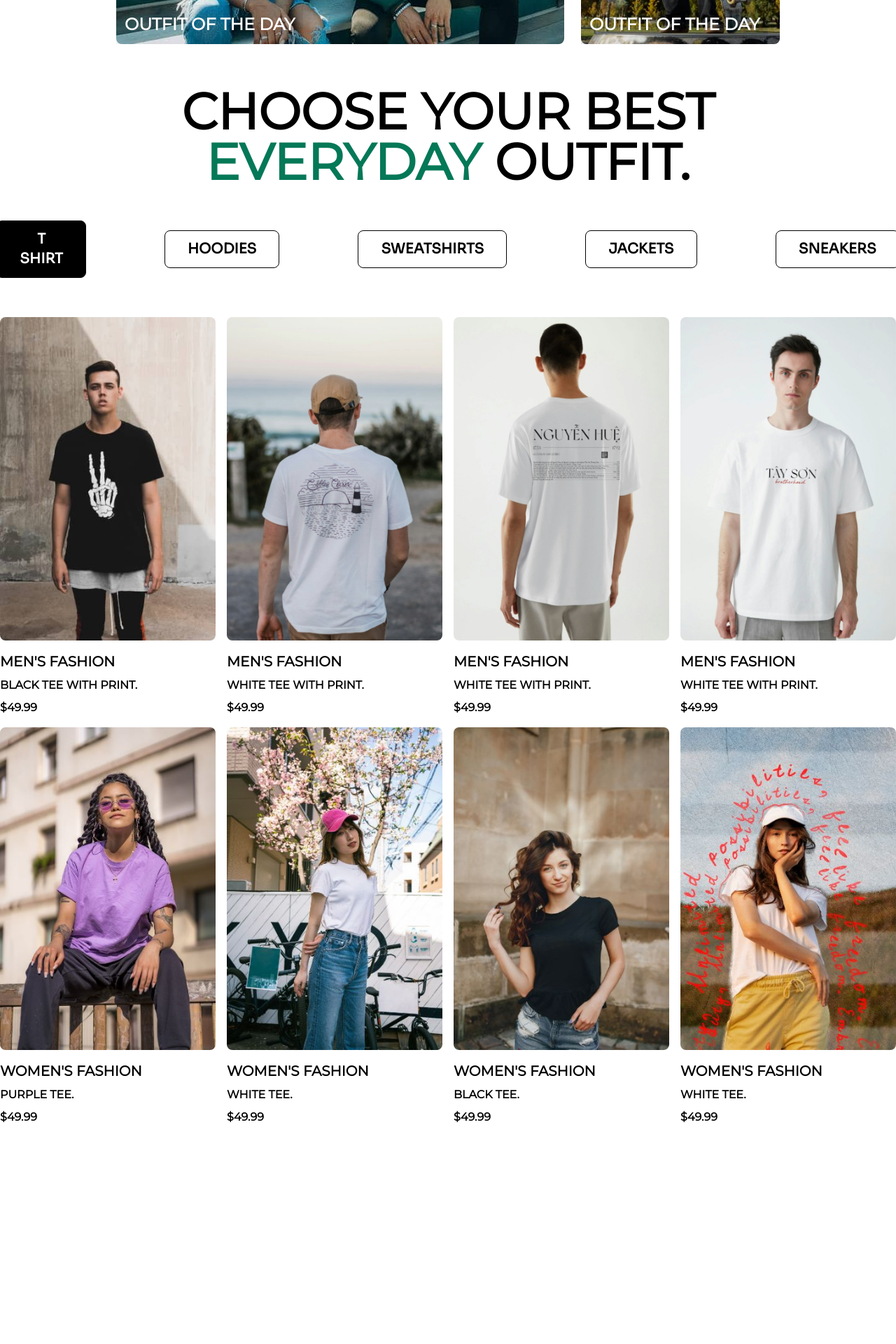
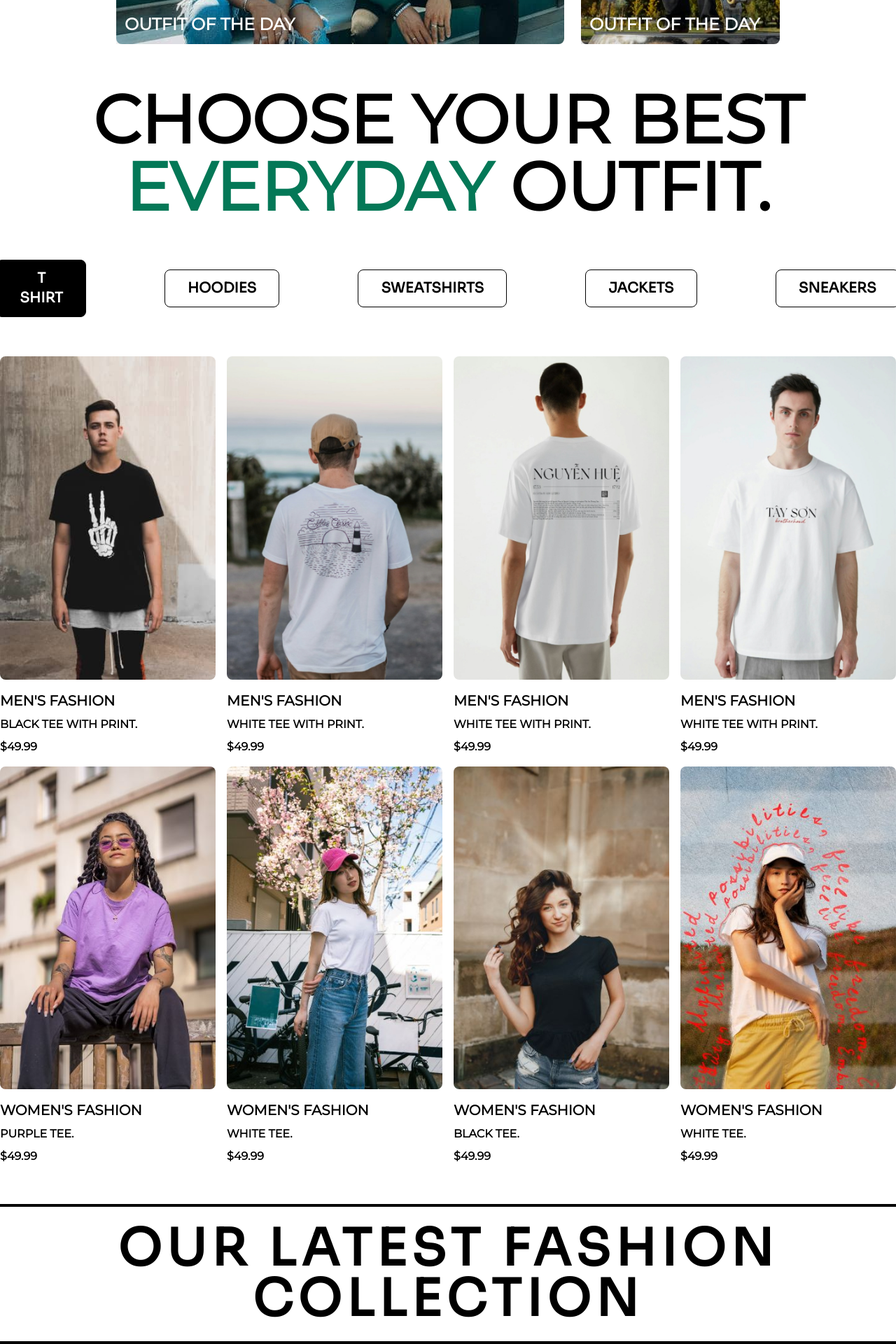
Before and after one commit to h4m24-a/ecommerce-shopping-cart, a React (Vite) app: page / in a window 1280 px wide. Shown: the part 995-2915 px from the top of the page at 70% size. Before the commit the page ends 2603 px from the top, so only its background shows below. Built offline with nearby package versions, Linux system fonts and the light colour scheme.

Commit message:
added bordered text section

```diff
--- a/src/components/TabSection.jsx
+++ b/src/components/TabSection.jsx
@@ -4,12 +4,12 @@ import Card from "./ui/Card";
 function TabSection() {
   return (
     <div className="flex flex-col justify-center items-center mt-12">
-      <h1 className="text-center font-montserrat uppercase mx-auto font-semibold leading-loose max-w-6xl text-2xl md:text-5l lg:text-7xl ">
+      <h1 className="text-center font-montserrat uppercase mx-auto font-semibold leading-loose max-w-6xl text-2xl md:text-5l lg:text-8xl ">
         Choose your best <span className="text-emerald-700">everyday</span>{" "}
         outfit.
       </h1>
       <Tab.Group defaultIndex={0}>
-        <Tab.List className="mt-2 flex justify-center items-center flex-col sm:gap-0 md:flex-row md:gap-10 lg:gap-28">
+        <Tab.List className="mt-4 flex justify-center items-center flex-col sm:gap-0 md:flex-row md:gap-10 lg:gap-28">
           <Tab className="ui-selected:bg-black ui-selected:text-white ui-not-selected:bg-white ui-not-selected:text-black mt-10 px-8 py-3  font-bold  font-sora uppercase text-md border-solid border border-black rounded-lg lg:text-xl">
             T Shirt
           </Tab>
--- /dev/null
+++ b/src/components/ui/Bordered.jsx
@@ -0,0 +1,9 @@
+const Bordered = () => {
+  return (
+    <div className="mt-14 border-t-4 border-b-4 border-black text-center px-10 py-6">
+    <h1 className="text-4xl font-sora tracking-widest  uppercase text-center font-bold md:text-5xl lg:text-7xl">Our latest Fashion Collection</h1>
+  </div>
+  )
+}
+
+export default Bordered
--- a/src/pages/HomePage.jsx
+++ b/src/pages/HomePage.jsx
@@ -2,6 +2,7 @@ import Navbar from "../components/NavBar"
 import Hero from "../components/Hero"
 import TwoImage from "../components/TwoImage"
 import TabSection from "../components/TabSection"
+import Bordered from "../components/ui/Bordered"
 
 const HomePage = () => {
   return (
@@ -10,6 +11,7 @@ const HomePage = () => {
         <Hero />
         <TwoImage />
         <TabSection />
+        <Bordered />
     </div>
   )
 }
```
